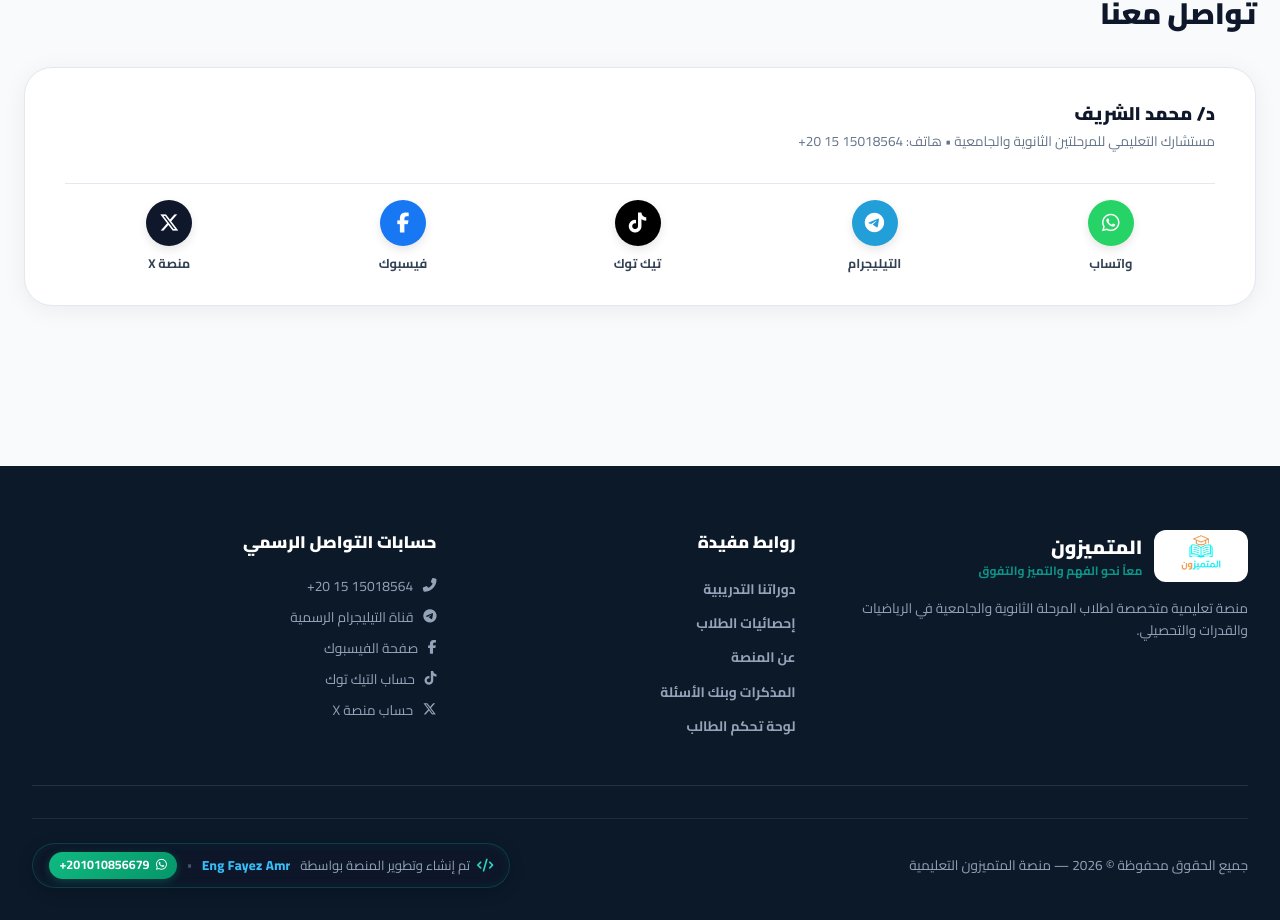
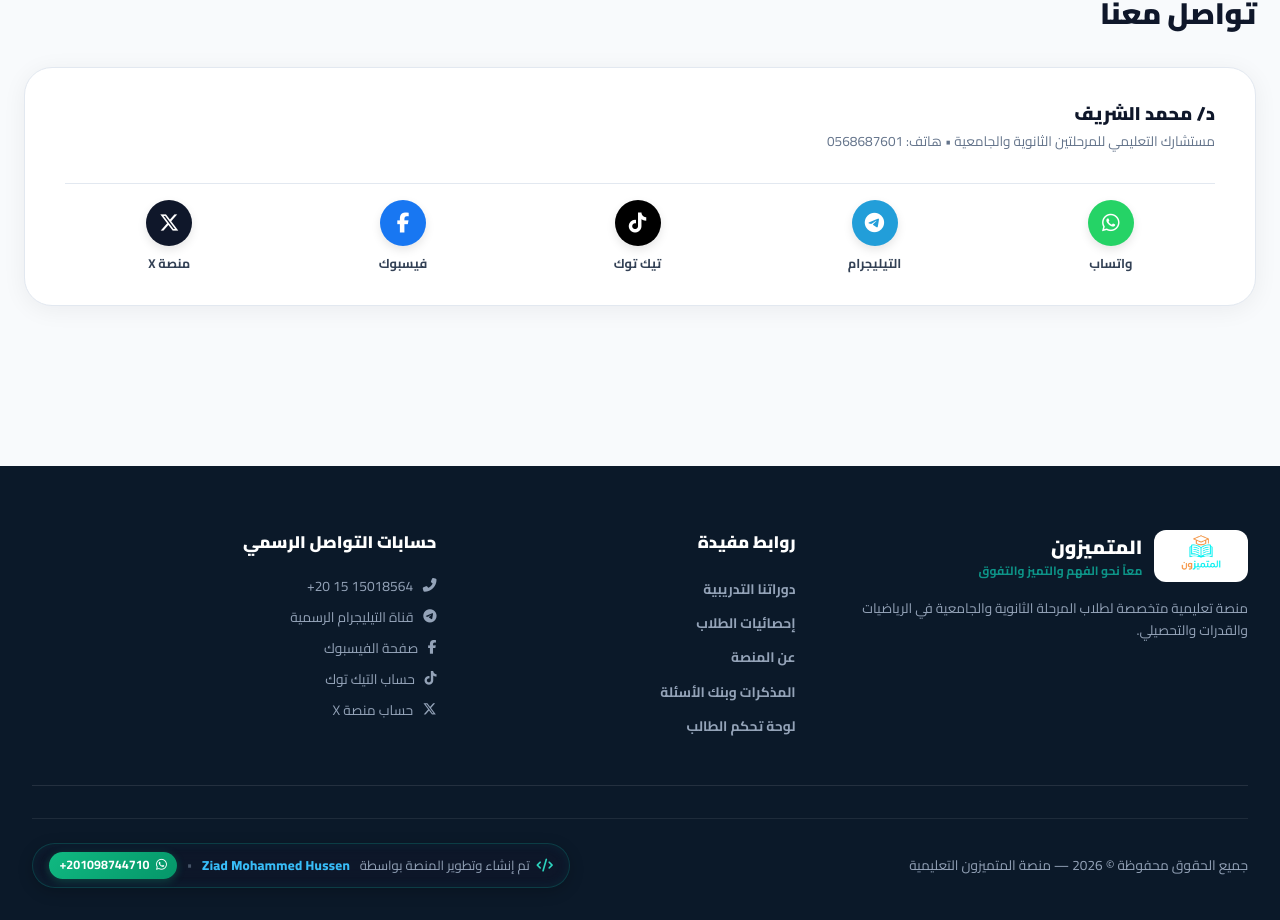
Before and after one commit to Me1091985/almotamayezon-frontend, an Angular app: page / in a window 1280 px wide. Shown: the part 3034-3954 px from the top of the page. Built offline with nearby package versions, Linux system fonts and the light colour scheme; no server answers.

Commit message:
Update home.component.html

```diff
--- a/src/app/components/home/home.component.html
+++ b/src/app/components/home/home.component.html
@@ -244,7 +244,7 @@
 
         <div class="contact-header-text">
           <h4>د/ محمد الشريف</h4>
-          <p>مستشارك التعليمي للمرحلتين الثانوية والجامعية &bull; هاتف: <span dir="ltr">+20 15 15018564</span></p>
+          <p>مستشارك التعليمي للمرحلتين الثانوية والجامعية &bull; هاتف: <span dir="ltr">0568687601</span></p>
         </div>
       </div>
 
@@ -365,11 +365,11 @@
             <i class="fa-solid fa-code text-teal-400 ml-1"></i>
             تم إنشاء وتطوير المنصة بواسطة
           </span>
-          <span class="dev-name">Eng Fayez Amr</span>
+          <span class="dev-name">Ziad Mohammed Hussen</span>
           <span class="dev-divider">•</span>
           <a href="https://wa.me/201010856679" target="_blank" rel="noopener noreferrer" class="dev-contact-btn" title="تواصل عبر واتساب">
             <i class="fab fa-whatsapp"></i>
-            <span dir="ltr">+201010856679</span>
+            <span dir="ltr">+201098744710</span>
           </a>
         </div>
       </div>
```
